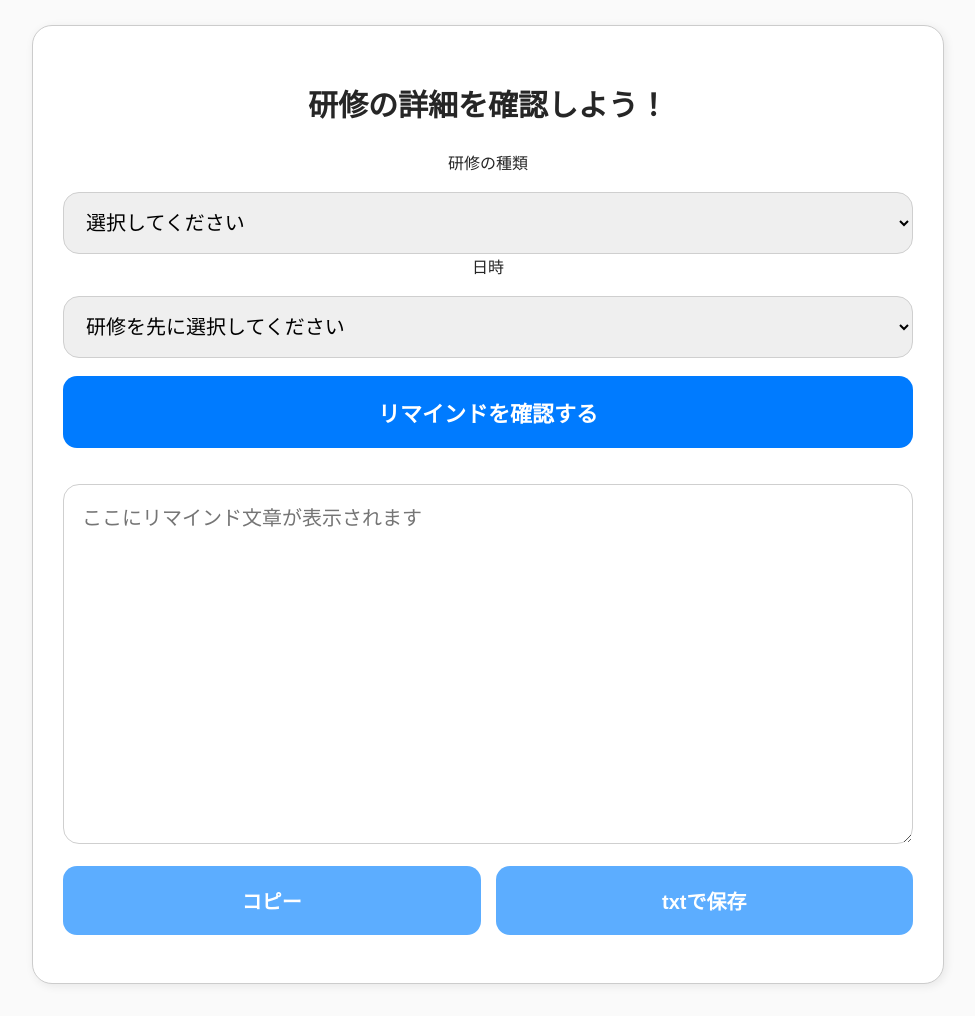
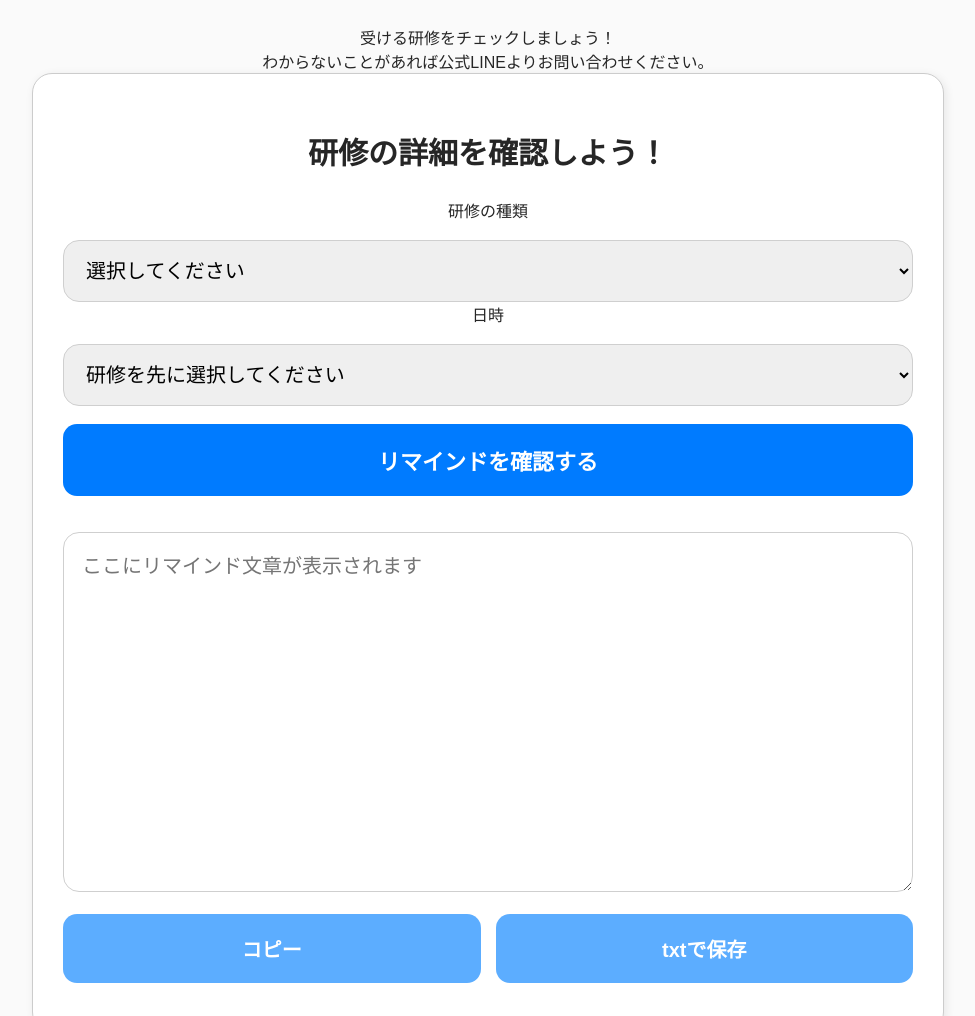
Before and after one commit to maho1203/reminder, a plain HTML site: page index.html in a window 1280 px wide. Shown: the top 1016 px of the page, without its empty margins (152-1127 px from the left). Drawn offline with Linux system fonts and the light colour scheme.

Commit message:
Update index.html

```diff
--- a/index.html
+++ b/index.html
@@ -2,10 +2,16 @@
 <html lang="ja">
 <head>
 <meta charset="UTF-8">
-<title>研修リマインド生成</title>
+<meta name="viewport" content="width=device-width, initial-scale=1.0"> <title>研修リマインド生成</title>
 <link rel="stylesheet" href="styles.css">
 </head>
 <body>
+
+<div class="header-text">
+    受ける研修をチェックしましょう！<br>
+    わからないことがあれば公式LINEよりお問い合わせください。
+</div>
+
 <div class="container">
     <h2>研修の詳細を確認しよう！</h2>
 
@@ -27,6 +33,7 @@
     <div class="buttons">
         <button id="copyBtn">コピー</button>
         <button id="downloadBtn">txtで保存</button>
+    </div>
 </div>
 
 <script>
@@ -98,6 +105,5 @@ document.getElementById("downloadBtn").addEventListener("click", () => {
 });
 </script>
 
-</div>
 </body>
 </html>
```
Lines whose indentation alone changed are shown as unchanged.
